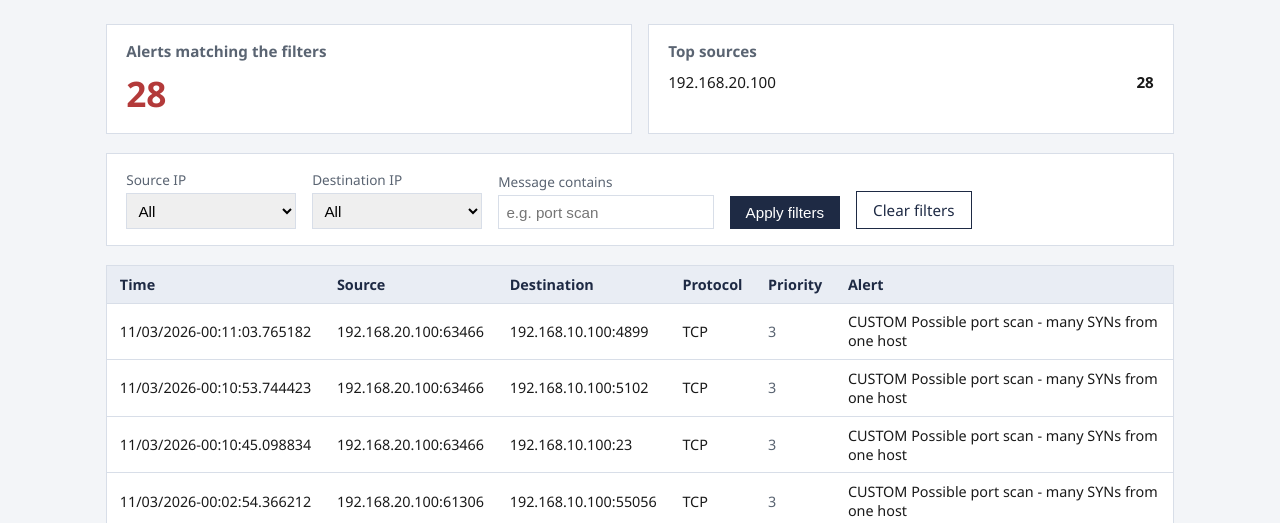
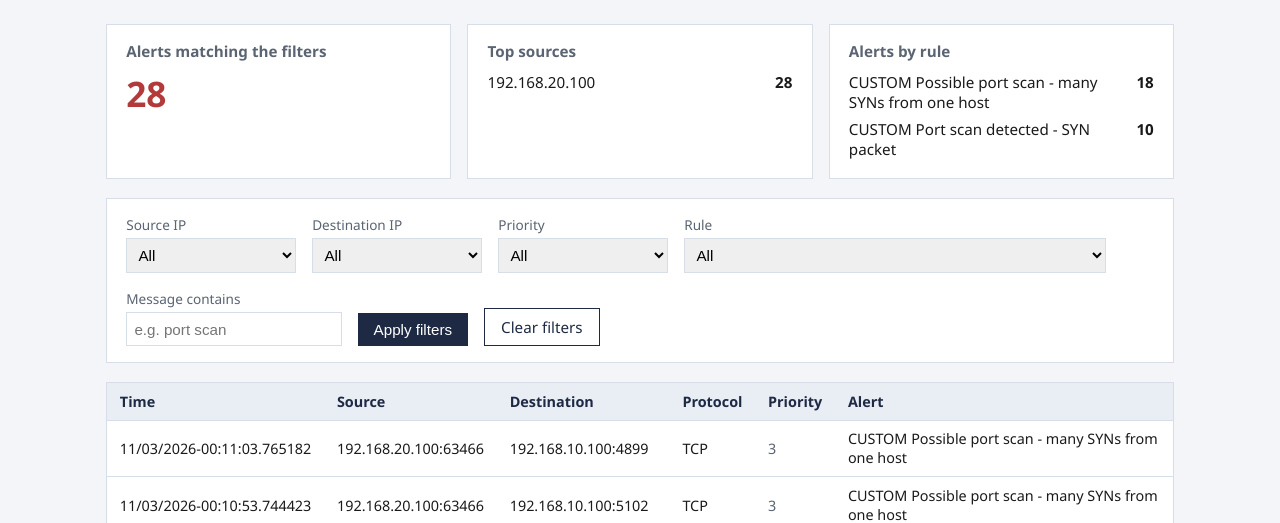
Before and after one commit to sinawinnerchickendinner/network-soc-dashboard, a Flask app: page / in a window 1280 px wide. Shown: the part 97-620 px from the top of the page. Run offline with Flask 3, Linux system fonts and the light colour scheme; data comes from the database, SQL or seed files in the repository.

Commit message:
Add priority and rule filters, new custom rules

```diff
--- a/soc_dashboard/app.py
+++ b/soc_dashboard/app.py
@@ -22,6 +22,8 @@ def index():
     src = request.args.get("src_ip", "").strip()
     dst = request.args.get("dst_ip", "").strip()
     text = request.args.get("q", "").strip()
+    prio = request.args.get("priority", "").strip()
+    sid = request.args.get("sid", "").strip()
 
     # Filters are added with ? placeholders (never pasted into the SQL text),
     # so typing odd characters into the boxes can't break or attack the database.
@@ -32,6 +34,12 @@ def index():
     if dst:
         where.append("dst_ip = ?")
         params.append(dst)
+    if prio:
+        where.append("priority = ?")
+        params.append(prio)
+    if sid:
+        where.append("sid = ?")
+        params.append(sid)
     if text:
         where.append("message LIKE ?")
         params.append(f"%{text}%")
@@ -42,12 +50,17 @@ def index():
     by_source = query(
         f"SELECT src_ip, COUNT(*) AS n FROM alerts {clause} "
         "GROUP BY src_ip ORDER BY n DESC LIMIT 5", params)
+    by_rule = query(f"SELECT sid, message, COUNT(*) AS n FROM alerts {clause} "
+                    "GROUP BY sid, message ORDER BY n DESC", params)
+    priorities = [r["priority"] for r in query("SELECT DISTINCT priority FROM alerts ORDER BY priority")]
+    rules = query("SELECT DISTINCT sid, message FROM alerts ORDER BY sid")
     sources = [r["src_ip"] for r in query("SELECT DISTINCT src_ip FROM alerts ORDER BY src_ip")]
     destinations = [r["dst_ip"] for r in query("SELECT DISTINCT dst_ip FROM alerts ORDER BY dst_ip")]
 
     return render_template("index.html", alerts=alerts, total=total, by_source=by_source,
                            sources=sources, destinations=destinations,
-                           src=src, dst=dst, text=text)
+                           src=src, dst=dst, text=text, by_rule=by_rule,
+                           priorities=priorities, rules=rules, prio=prio, sid=sid)
 
 
 if __name__ == "__main__":
--- a/soc_dashboard/templates/index.html
+++ b/soc_dashboard/templates/index.html
@@ -17,7 +17,7 @@
   .box h2 { margin:0 0 .5rem; font-size:.95rem; color:var(--muted); font-weight:600; }
   .big { font-size:2.2rem; font-weight:700; color:var(--red); margin:0; }
   .box ul { margin:0; padding:0; list-style:none; }
-  .box li { display:flex; justify-content:space-between; padding:.2rem 0; font-size:.95rem; }
+  .box li { display:flex; justify-content:space-between; gap:1rem; padding:.2rem 0; font-size:.95rem; }
   form { background:#fff; border:1px solid var(--line); padding:1rem 1.2rem; display:flex;
          gap:1rem; flex-wrap:wrap; align-items:end; margin-bottom:1.2rem; }
   label { display:flex; flex-direction:column; font-size:.85rem; color:var(--muted); gap:.25rem; }
@@ -48,6 +48,12 @@
       <ul>{% for s in by_source %}<li><span>{{ s.src_ip }}</span><strong>{{ s.n }}</strong></li>{% endfor %}</ul>
       {% else %}<p>No alerts yet.</p>{% endif %}
     </div>
+    <div class="box">
+      <h2>Alerts by rule</h2>
+      {% if by_rule %}
+      <ul>{% for r in by_rule %}<li><span>{{ r.message }}</span><strong>{{ r.n }}</strong></li>{% endfor %}</ul>
+      {% else %}<p>No alerts yet.</p>{% endif %}
+    </div>
   </section>
 
   <form method="get">
@@ -58,6 +64,14 @@
     <label>Destination IP
       <select name="dst_ip"><option value="">All</option>
         {% for d in destinations %}<option value="{{ d }}" {{ 'selected' if d == dst }}>{{ d }}</option>{% endfor %}
+      </select></label>
+    <label>Priority
+      <select name="priority"><option value="">All</option>
+        {% for p in priorities %}<option value="{{ p }}" {{ 'selected' if p|string == prio }}>{{ p }}</option>{% endfor %}
+      </select></label>
+    <label>Rule
+      <select name="sid"><option value="">All</option>
+        {% for r in rules %}<option value="{{ r.sid }}" {{ 'selected' if r.sid == sid }}>{{ r.message }}</option>{% endfor %}
       </select></label>
     <label>Message contains
       <input type="text" name="q" value="{{ text }}" placeholder="e.g. port scan"></label>
```
Also changed, not shown: 1 other file.
